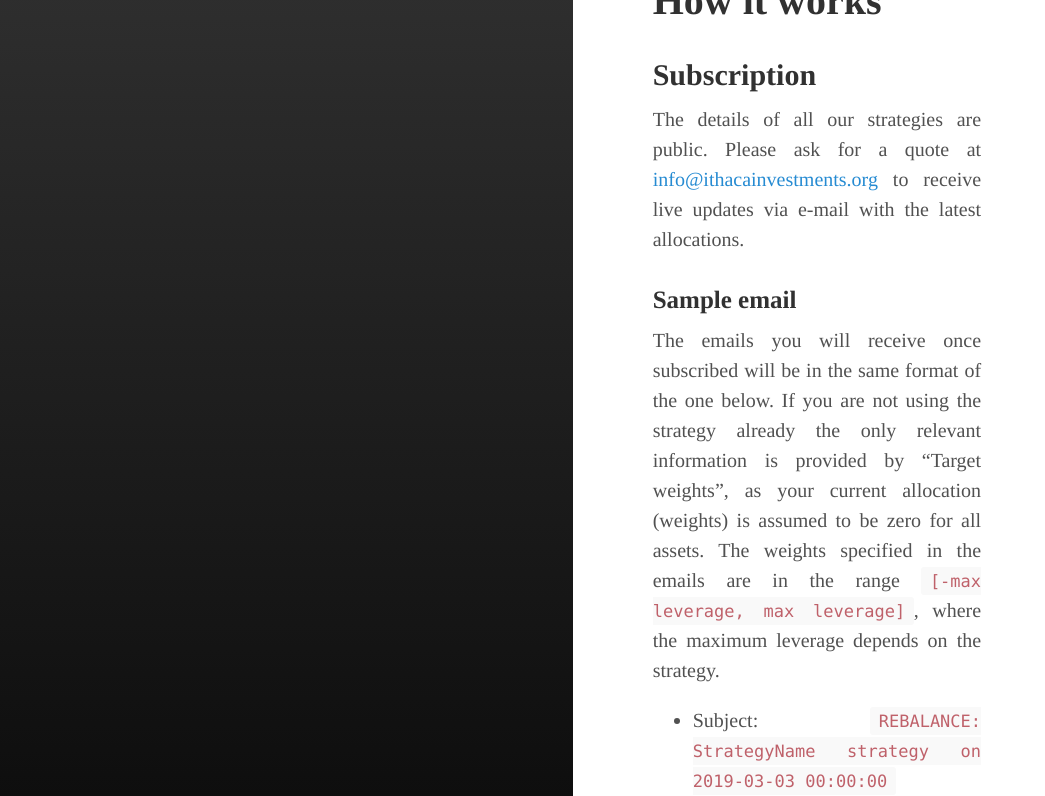
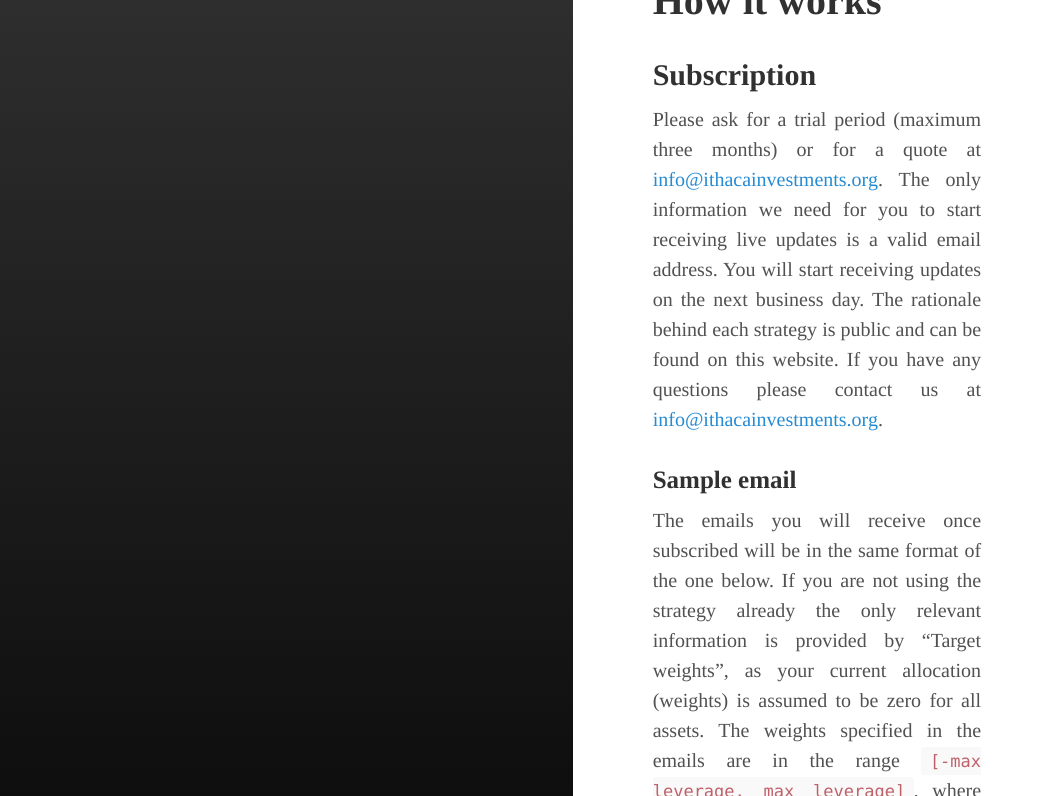
Before and after one commit to IthacaResearch/ithacaresearch.github.io, a Jekyll site: the page built from category/how-it-works.md, in a window 1280 px wide and 900 px high, cut to the strip 104-900 px from the top of the window. Shown: the whole strip, without its empty margins (0-1045 px from the left). Built offline with Jekyll 4.4.1, drawn with Linux system fonts in a browser that asks for light colours.

Commit message:
Update how-it-works.md

```diff
--- a/category/how-it-works.md
+++ b/category/how-it-works.md
@@ -5,7 +5,8 @@ sidebar_sort_order: 800
 ---
 
 ## Subscription
-The details of all our strategies are public. Please ask for a quote at <info@ithacainvestments.org> to receive live updates via e-mail with the latest allocations.
+Please ask for a trial period (maximum three months) or for a quote at <info@ithacainvestments.org>. The only information we need for you to start receiving live updates is a valid email address. You will start receiving updates on the next business day.
+The rationale behind each strategy is public and can be found on this website. If you have any questions please contact us at <info@ithacainvestments.org>.
 
 ### Sample email
 The emails you will receive once subscribed will be in the same format of the one below. If you are not using the strategy already the only relevant information is provided by "Target weights", as your current allocation (weights) is assumed to be zero for all assets. The weights specified in the emails are in the range `[-max leverage, max leverage]`, where the maximum leverage depends on the strategy.
```
